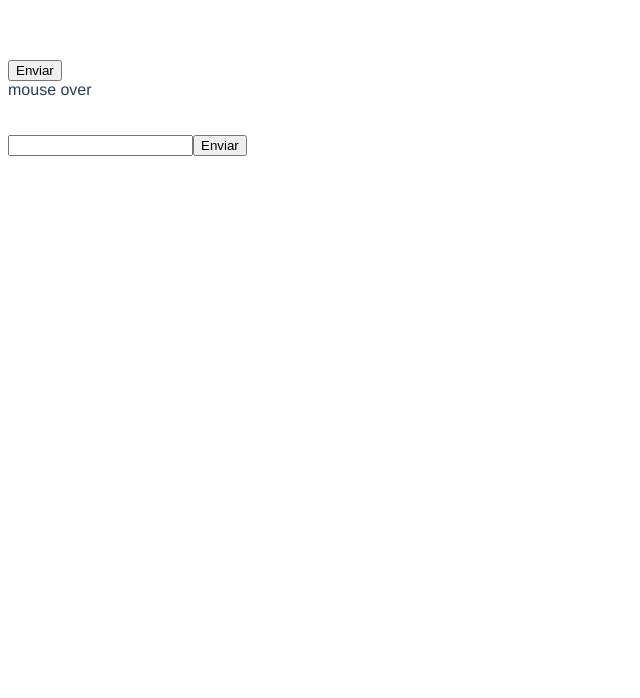
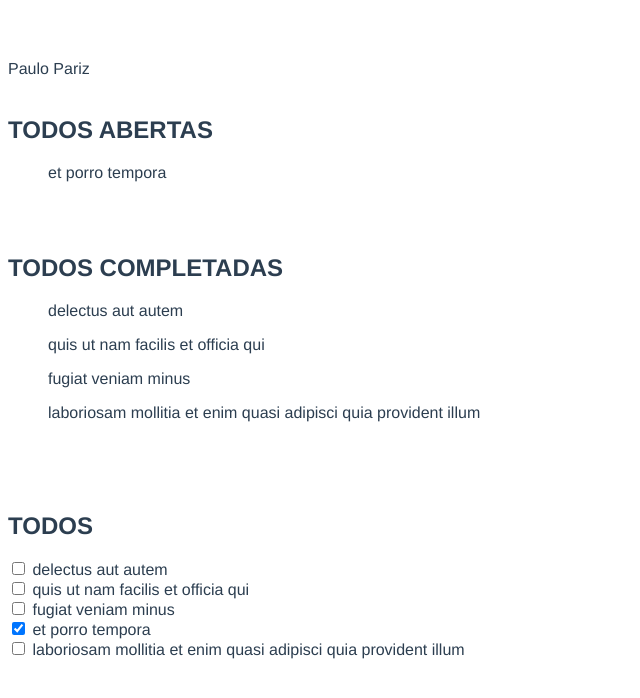
Before and after one commit to paulopariz/curso-vue, a Vue app: page / in a window 1280 px wide. Shown: the top 698 px of the page, without its empty margins (0-640 px from the left). Built offline with nearby package versions, Linux system fonts and the light colour scheme.

Commit message:
aula10/ computed

```diff
--- a/src/App.vue
+++ b/src/App.vue
@@ -546,7 +546,7 @@ data() {
 <!-- ESTE É O TEMPLETE REFERENTE Á AULA 9 | events -->
 
 
-<template>
+<!-- <template>
 
   <div>
 
@@ -635,6 +635,157 @@ data() {
     margin-top: 60px;
   }
 
+</style> -->
+
+<!-- FIM TEMPLETE REFERENTE Á AULA 9 | events -->
+
+
+
+
+
+<!--///////////////////////////////////////-->
+
+
+
+
+
+<!-- ESTE É O TEMPLETE REFERENTE Á AULA 10 | computed -->
+
+
+<template>
+
+  <div>
+
+    {{ fullName }}
+
+    <br><br>
+
+    <h2>TODOS ABERTAS</h2>
+    <div
+      v-for="todo in uncompletedTodos"
+      :key="todo.id">
+      <ul>
+        <li>{{ todo.title }} </li>
+      </ul>
+    </div>
+
+    <br><br>
+
+    <h2>TODOS COMPLETADAS</h2>
+    <div
+      v-for="todo in completedTodos"
+      :key="todo.id">
+      <ul>
+        <li>{{ todo.title }} </li>
+      </ul>
+    </div>
+
+    <br><br><br>
+
+    <h2>TODOS</h2>
+    <div
+      v-for="todo in todos"
+      :key="todo.id">
+
+      <input
+          v-model="todo.completed"
+          type="checkbox">
+
+      {{ todo.title }}
+
+    </div>
+
+  </div>
+
+</template>
+
+<script>
+
+  export default {
+    name: 'App',
+    components: {
+
+    },
+
+    data() {
+
+      return {
+        user:{
+          nome: 'Paulo',
+          sobrenome: 'Pariz',
+        },
+        todos: [
+                {
+                  "userId": 1,
+                  "id": 1,
+                  "title": "delectus aut autem",
+                  "completed": false
+                },
+                {
+                  "userId": 1,
+                  "id": 2,
+                  "title": "quis ut nam facilis et officia qui",
+                  "completed": false
+                },
+                {
+                  "userId": 1,
+                  "id": 3,
+                  "title": "fugiat veniam minus",
+                  "completed": false
+                },
+                {
+                  "userId": 1,
+                  "id": 4,
+                  "title": "et porro tempora",
+                  "completed": true
+                },
+                {
+                  "userId": 1,
+                  "id": 5,
+                  "title": "laboriosam mollitia et enim quasi adipisci quia provident illum",
+                  "completed": false
+                }
+              ]
+    }
+
+  },
+
+  methods: {
+
+  },
+
+  computed: {
+        fullName() {
+          return `${this.user.nome} ${this.user.sobrenome}`
+        },
+
+        uncompletedTodos() {
+          return this.todos.filter(todo => todo.completed);
+        },
+
+        completedTodos() {
+          return this.todos.filter(todo => !todo.completed);
+      }
+
+  }
+}
+</script>
+
+<style>
+
+
+
+  #app {
+    font-family: Avenir, Helvetica, Arial, sans-serif;
+    -webkit-font-smoothing: antialiased;
+    -moz-osx-font-smoothing: grayscale;
+    color: #2c3e50;
+    margin-top: 60px;
+  }
+  li{
+    list-style: none;
+  }
+
 </style>
 
-<!-- FIM TEMPLETE REFERENTE Á AULA 9 | events -->
+<!-- FIM TEMPLETE REFERENTE Á AULA 10 | computed -->
--- a/src/main.js
+++ b/src/main.js
@@ -1,4 +1,4 @@
 import { createApp } from 'vue'
 import App from './App.vue'
 
-createApp(App).mount('#app')
+window.app = createApp(App).mount('#app')
```
